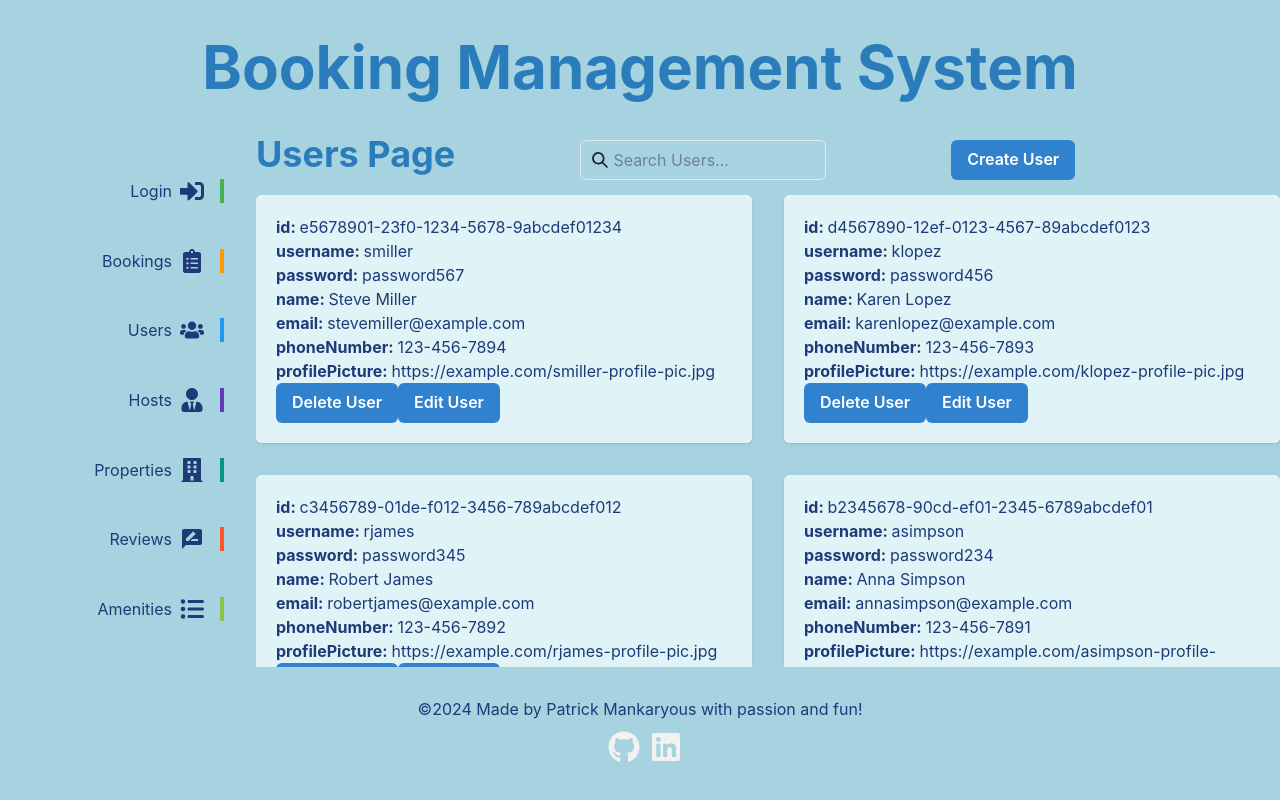
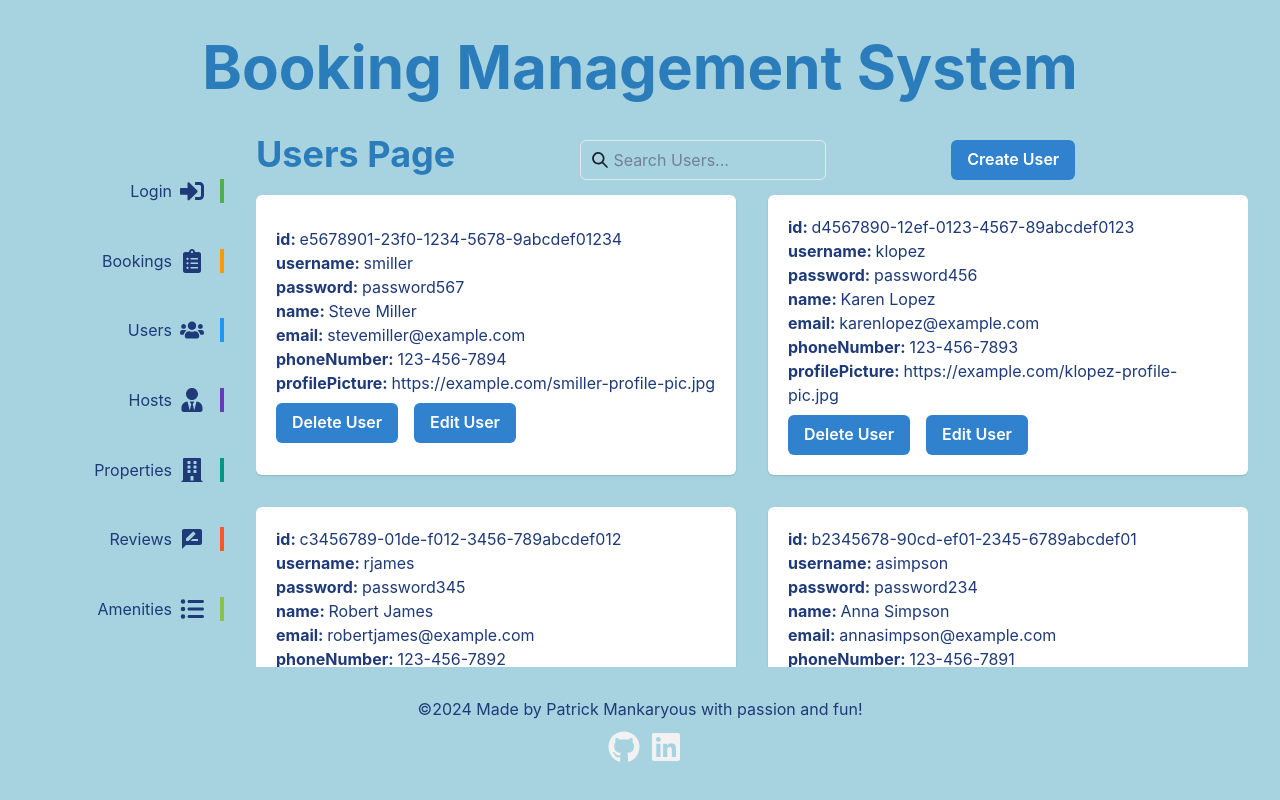
Before and after one commit to patrick1410/booking_management_system, a React (Vite) app: page /users in a window 1280 px wide. Built offline with nearby package versions, Linux system fonts and the light colour scheme; data requests are answered from the project's data file.

Commit message:
applied more styles

```diff
--- a/src/components/css/root.css
+++ b/src/components/css/root.css
@@ -13,6 +13,11 @@
   grid-column-gap: 0px;
   grid-row-gap: 0px;
   background-color: #a7d3e0;
+}
+
+.css-p2urg6,
+.css-c6vwei {
+  margin-right: 2rem;
 }
 
 /* Page headers */
@@ -42,7 +47,8 @@ p {
 }
 
 /* Buttons */
-.chakra-button.css-ez23ye {
+.chakra-button.css-ez23ye,
+.chakra-button.css-x9ig9b {
   background-color: #3182ce;
   color: #ffffff;
 }
--- a/src/pages/AmenitiesPage.tsx
+++ b/src/pages/AmenitiesPage.tsx
@@ -75,7 +75,7 @@ export const AmenitiesPage = () => {
       <SimpleGrid mt={2} columns={3} gap={8} overflow="auto">
         {orderedAmenities.map((amenity) => (
           <Card key={amenity.id}>
-            <CardBody>
+            <CardBody display="flex" flexDir="column" justifyContent="center">
               <Text>
                 <strong>id: </strong>
                 {amenity.id}
@@ -84,10 +84,12 @@ export const AmenitiesPage = () => {
                 <strong>name: </strong>
                 {amenity.name}
               </Text>
-              <Button onClick={() => deleteAmenity(amenity.id)}>
-                Delete Amenity
-              </Button>
-              <EditAmenity id={amenity.id} />
+              <Box mt={2}>
+                <Button mr={4} onClick={() => deleteAmenity(amenity.id)}>
+                  Delete Amenity
+                </Button>
+                <EditAmenity id={amenity.id} />
+              </Box>
             </CardBody>
           </Card>
         ))}
--- a/src/pages/BookingsPage.tsx
+++ b/src/pages/BookingsPage.tsx
@@ -82,7 +82,7 @@ export const BookingsPage = () => {
       <SimpleGrid mt={2} columns={2} gap={8} overflow="auto">
         {orderedBookings.map((booking) => (
           <Card key={booking.id}>
-            <CardBody>
+            <CardBody display="flex" flexDir="column" justifyContent="center">
               <Text>
                 <strong>id: </strong>
                 {booking.id}
@@ -119,10 +119,12 @@ export const BookingsPage = () => {
                 <strong>bookingStatus: </strong>
                 {booking.bookingStatus}
               </Text>
-              <Button onClick={() => deleteBooking(booking.id)}>
-                Delete Booking
-              </Button>
-              <EditBooking id={booking.id} />
+              <Box mt={2}>
+                <Button mr={4} onClick={() => deleteBooking(booking.id)}>
+                  Delete Booking
+                </Button>
+                <EditBooking id={booking.id} />
+              </Box>
             </CardBody>
           </Card>
         ))}
--- a/src/pages/ReviewsPage.tsx
+++ b/src/pages/ReviewsPage.tsx
@@ -79,7 +79,7 @@ export const ReviewsPage = () => {
       <SimpleGrid mt={2} columns={2} gap={8} overflow="auto">
         {orderedReviews.map((review) => (
           <Card key={review.id}>
-            <CardBody>
+            <CardBody display="flex" flexDir="column" justifyContent="center">
               <Text>
                 <strong>id: </strong>
                 {review.id}
@@ -104,10 +104,12 @@ export const ReviewsPage = () => {
                 <strong>comment: </strong>
                 {review.comment}
               </Text>
-              <Button onClick={() => deleteReview(review.id)}>
-                Delete Review
-              </Button>
-              <EditReview id={review.id} />
+              <Box mt={2}>
+                <Button mr={4} onClick={() => deleteReview(review.id)}>
+                  Delete Review
+                </Button>
+                <EditReview id={review.id} />
+              </Box>
             </CardBody>
           </Card>
         ))}
--- a/src/pages/hosts/HostsPage.tsx
+++ b/src/pages/hosts/HostsPage.tsx
@@ -82,7 +82,7 @@ export const HostsPage = () => {
       <SimpleGrid mt={2} columns={2} gap={8} overflow="auto">
         {orderedHosts.map((host) => (
           <Card key={host.id}>
-            <CardBody>
+            <CardBody display="flex" flexDir="column" justifyContent="center">
               <Link to={`/hosts/${host.id}`}>
                 <Text>
                   <strong>id: </strong>
@@ -117,8 +117,12 @@ export const HostsPage = () => {
                   {host.aboutMe}
                 </Text>{" "}
               </Link>
-              <Button onClick={() => deleteHost(host.id)}>Delete Host</Button>
-              <EditHost id={host.id} />
+              <Box mt={2}>
+                <Button mr={4} onClick={() => deleteHost(host.id)}>
+                  Delete Host
+                </Button>
+                <EditHost id={host.id} />
+              </Box>
             </CardBody>
           </Card>
         ))}
--- a/src/pages/properties/PropertiesPage.tsx
+++ b/src/pages/properties/PropertiesPage.tsx
@@ -89,7 +89,7 @@ export const PropertiesPage = () => {
       <SimpleGrid mt={2} columns={2} gap={8} overflow="auto">
         {orderedProperties.map((property) => (
           <Card key={property.id}>
-            <CardBody>
+            <CardBody display="flex" flexDir="column" justifyContent="center">
               <Link to={`/properties/${property.id}`}>
                 <Text>
                   <strong>id: </strong>
@@ -140,10 +140,12 @@ export const PropertiesPage = () => {
                     : property.amenities.map((amenity) => amenity.name)}
                 </Text>
               </Link>
-              <Button onClick={() => deleteProperty(property.id)}>
-                Delete Property
-              </Button>
-              <EditProperty id={property.id} />
+              <Box mt={2}>
+                <Button mr={4} onClick={() => deleteProperty(property.id)}>
+                  Delete Property
+                </Button>
+                <EditProperty id={property.id} />
+              </Box>
             </CardBody>
           </Card>
         ))}
--- a/src/pages/properties/PropertyPage.tsx
+++ b/src/pages/properties/PropertyPage.tsx
@@ -42,9 +42,7 @@ export const PropertyPage = () => {
     <Box gridArea="main" display="flex" flexDir="column">
       <SimpleGrid columns={1} overflow="auto">
         <Box display="flex" alignItems="center">
-          <Heading ml="0.5rem" as="h3">
-            {property.title}'s Details:
-          </Heading>
+          <Heading as="h3">{property.title}'s Details:</Heading>
         </Box>
 
         <Box mb={"0.75rem"}>
--- a/src/pages/users/UsersPage.tsx
+++ b/src/pages/users/UsersPage.tsx
@@ -82,7 +82,7 @@ export const UsersPage = () => {
       <SimpleGrid mt={2} columns={2} gap={8} overflow="auto">
         {orderedUsers.map((user) => (
           <Card key={user.id}>
-            <CardBody>
+            <CardBody display="flex" flexDir="column" justifyContent="center">
               <Link to={`/users/${user.id}`}>
                 <Text>
                   <strong>id: </strong>
@@ -113,8 +113,12 @@ export const UsersPage = () => {
                   {user.profilePicture}
                 </Text>
               </Link>
-              <Button onClick={() => deleteUser(user.id)}>Delete User</Button>
-              <EditUser id={user.id} />
+              <Box mt={2}>
+                <Button mr={4} onClick={() => deleteUser(user.id)}>
+                  Delete User
+                </Button>
+                <EditUser id={user.id} />
+              </Box>
             </CardBody>
           </Card>
         ))}
```
